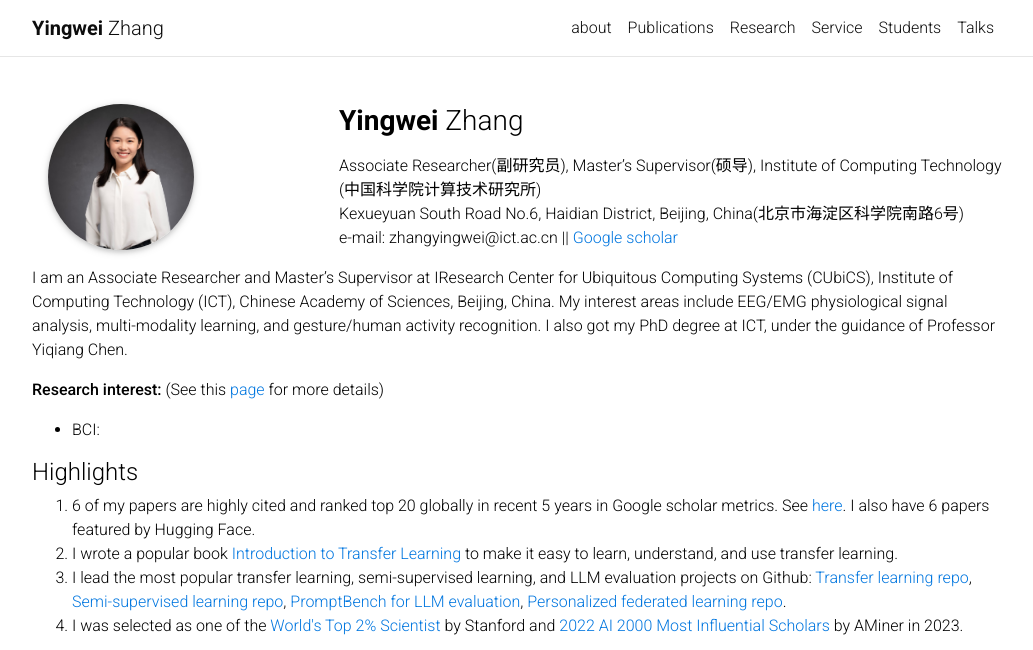
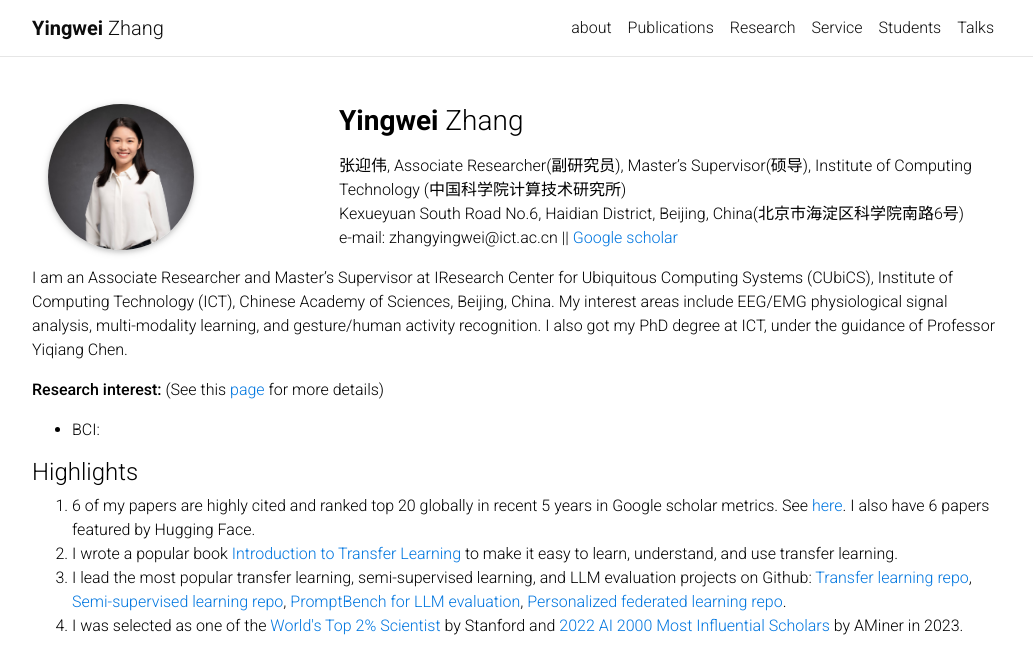
Before and after one commit to M-youyou/M-youyou.github.io, a Jekyll site: the page built from _pages/about.md, in a window 1280 px wide, cut to the strip 0-650 px from the top of the page. Shown: the whole strip, without its empty margins (123-1156 px from the left). Built offline with Jekyll 4.4.1, drawn with Linux system fonts in a browser that asks for light colours; comment, search, counter and statistics services are not loaded.

Commit message:
Update about.md

```diff
--- a/_pages/about.md
+++ b/_pages/about.md
@@ -16,7 +16,7 @@ social: false  # includes social icons at the bottom of the page
 highlight: false
 ---
 
-Associate Researcher(副研究员), Master's Supervisor(硕导), Institute of Computing Technology (中国科学院计算技术研究所)<br>
+张迎伟, Associate Researcher(副研究员), Master's Supervisor(硕导), Institute of Computing Technology (中国科学院计算技术研究所)<br>
 Kexueyuan South Road No.6, Haidian District, Beijing, China(北京市海淀区科学院南路6号)<br>
 e-mail: zhangyingwei@ict.ac.cn || [Google scholar](https://scholar.google.com.sg/citations?user=7UEqgLcAAAAJ&hl=zh-CN)<br>
 
```
